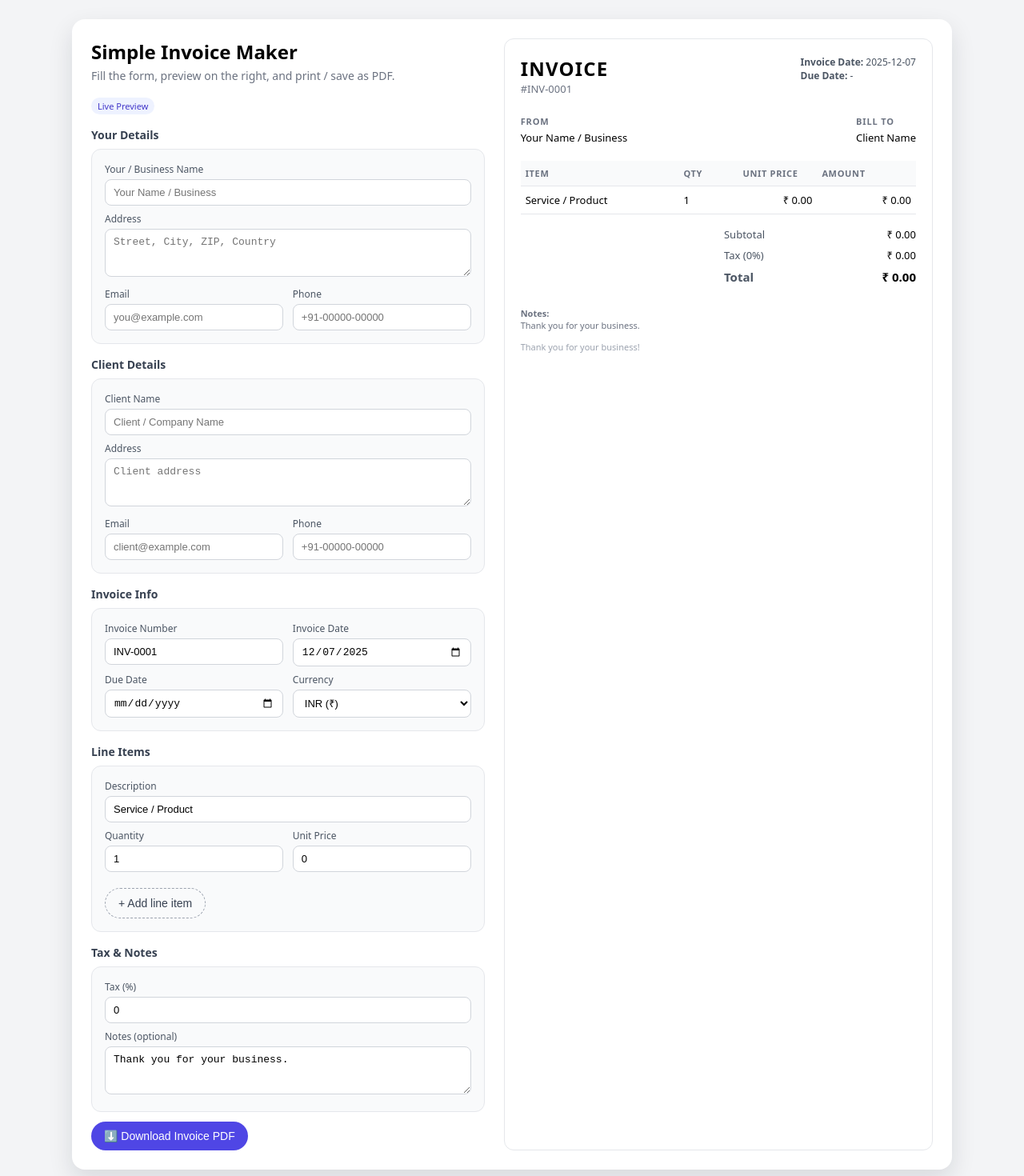
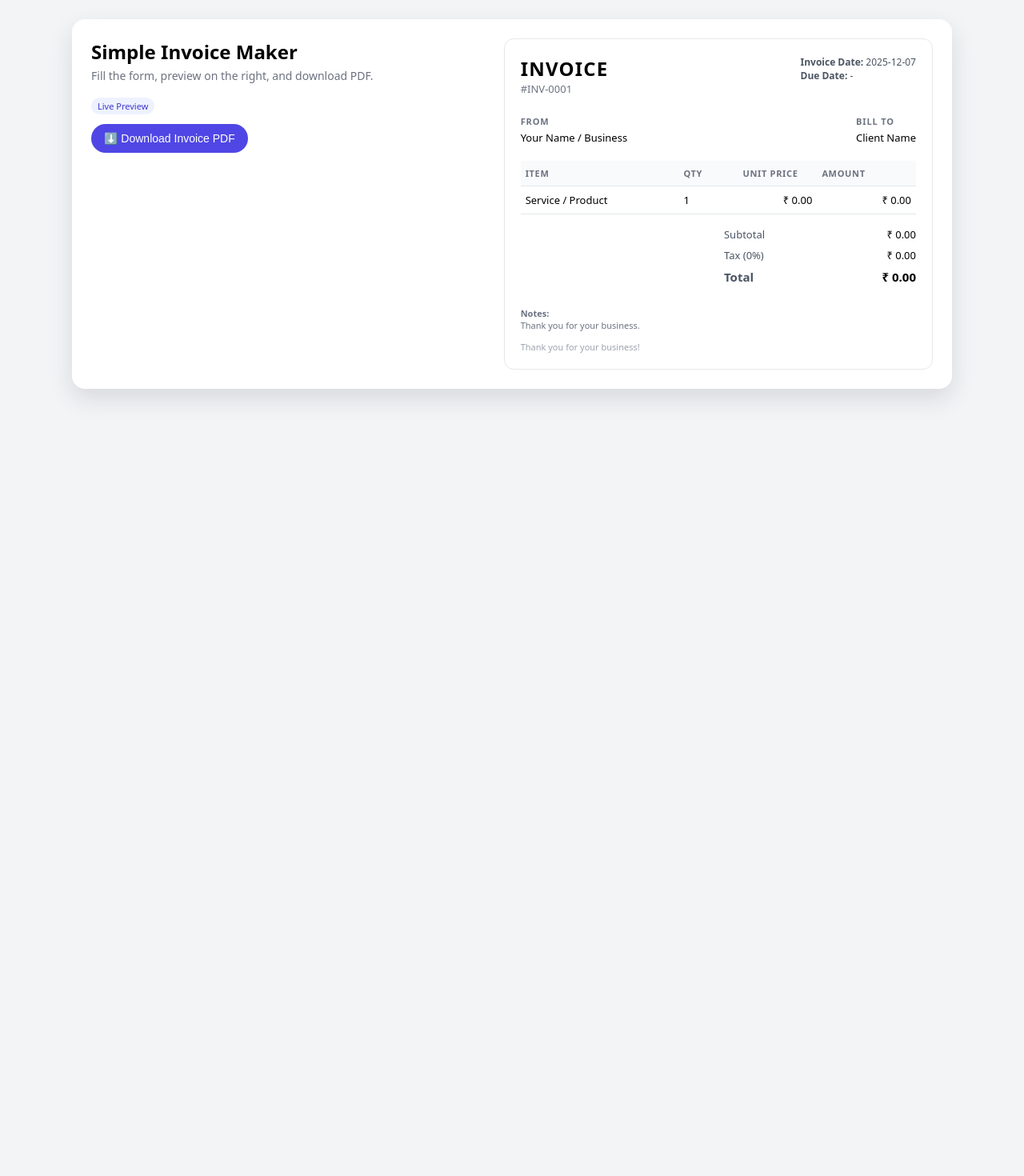
Before and after one commit to abhayswami2004-source/invice-maker, a Next.js app: page / in a window 1280 px wide. Shown: the top 1470 px of the page at 80% size. After the commit the page ends 800 px from the top, so only its background shows below. Built offline with nearby package versions, Linux system fonts and the light colour scheme.

Commit message:
Update InvoiceForm.js

```diff
--- a/app/components/InvoiceForm.js
+++ b/app/components/InvoiceForm.js
@@ -15,284 +15,58 @@ export default function InvoiceForm({
   onAddItem,
   onRemoveItem,
 }) {
-  const downloadPDF = () => {
-  const element = document.getElementById("invoice-pdf");
-  if (!element) {
+
+  const downloadPDF = async () => {
+    const invoice = document.getElementById("invoice-pdf");
+    if (!invoice) {
       alert("Invoice not found");
       return;
     }
 
+    // Clone invoice for clean render
+    const clone = invoice.cloneNode(true);
+
+    const wrapper = document.createElement("div");
+    wrapper.style.position = "fixed";
+    wrapper.style.left = "0";
+    wrapper.style.top = "0";
+    wrapper.style.width = "210mm";
+    wrapper.style.background = "#ffffff";
+    wrapper.style.padding = "10mm";
+    wrapper.style.zIndex = "99999";
+
+    wrapper.appendChild(clone);
+    document.body.appendChild(wrapper);
+
     const options = {
-    margin: 10,
+      margin: 0,
       filename: "invoice.pdf",
-    image: { type: "jpeg", quality: 0.98 },
-    html2canvas: { scale: 2 },
-    jsPDF: { unit: "mm", format: "a4", orientation: "portrait" },
+      image: { type: "jpeg", quality: 1 },
+      html2canvas: {
+        scale: 2,
+        backgroundColor: "#ffffff",
+        useCORS: true,
+      },
+      jsPDF: {
+        unit: "mm",
+        format: "a4",
+        orientation: "portrait",
+      },
     };
 
-  html2pdf().set(options).from(element).save();
+    await html2pdf().set(options).from(wrapper).save();
+
+    document.body.removeChild(wrapper);
   };
+
   return (
     <div>
       <div className="app-title">Simple Invoice Maker</div>
       <div className="app-subtitle">
-        Fill the form, preview on the right, and print / save as PDF.
+        Fill the form, preview on the right, and download PDF.
       </div>
 
       <span className="badge">Live Preview</span>
-
-      {/* Your Details */}
-      <div className="section-title">Your Details</div>
-      <div className="card">
-        <div className="flex-row">
-          <div className="flex-1">
-            <label className="label">Your / Business Name</label>
-            <input
-              className="input"
-              value={from.name}
-              onChange={(e) => onFieldChange("from", "name", e.target.value)}
-              placeholder="Your Name / Business"
-            />
-          </div>
-        </div>
-
-        <label className="label" style={{ marginTop: 8 }}>
-          Address
-        </label>
-        <textarea
-          className="textarea"
-          value={from.address}
-          onChange={(e) => onFieldChange("from", "address", e.target.value)}
-          placeholder="Street, City, ZIP, Country"
-        />
-
-        <div className="flex-row" style={{ marginTop: 8 }}>
-          <div className="flex-1">
-            <label className="label">Email</label>
-            <input
-              className="input"
-              value={from.email}
-              onChange={(e) => onFieldChange("from", "email", e.target.value)}
-              placeholder="you@example.com"
-            />
-          </div>
-          <div className="flex-1">
-            <label className="label">Phone</label>
-            <input
-              className="input"
-              value={from.phone}
-              onChange={(e) => onFieldChange("from", "phone", e.target.value)}
-              placeholder="+91-00000-00000"
-            />
-          </div>
-        </div>
-      </div>
-
-      {/* Client Details */}
-      <div className="section-title">Client Details</div>
-      <div className="card">
-        <div className="flex-row">
-          <div className="flex-1">
-            <label className="label">Client Name</label>
-            <input
-              className="input"
-              value={to.name}
-              onChange={(e) => onFieldChange("to", "name", e.target.value)}
-              placeholder="Client / Company Name"
-            />
-          </div>
-        </div>
-
-        <label className="label" style={{ marginTop: 8 }}>
-          Address
-        </label>
-        <textarea
-          className="textarea"
-          value={to.address}
-          onChange={(e) => onFieldChange("to", "address", e.target.value)}
-          placeholder="Client address"
-        />
-
-        <div className="flex-row" style={{ marginTop: 8 }}>
-          <div className="flex-1">
-            <label className="label">Email</label>
-            <input
-              className="input"
-              value={to.email}
-              onChange={(e) => onFieldChange("to", "email", e.target.value)}
-              placeholder="client@example.com"
-            />
-          </div>
-          <div className="flex-1">
-            <label className="label">Phone</label>
-            <input
-              className="input"
-              value={to.phone}
-              onChange={(e) => onFieldChange("to", "phone", e.target.value)}
-              placeholder="+91-00000-00000"
-            />
-          </div>
-        </div>
-      </div>
-
-      {/* Invoice Info */}
-      <div className="section-title">Invoice Info</div>
-      <div className="card">
-        <div className="flex-row">
-          <div className="flex-1">
-            <label className="label">Invoice Number</label>
-            <input
-              className="input"
-              value={invoiceNumber}
-              onChange={(e) =>
-                onFieldChange("meta", "invoiceNumber", e.target.value)
-              }
-              placeholder="INV-0001"
-            />
-          </div>
-          <div className="flex-1">
-            <label className="label">Invoice Date</label>
-            <input
-              type="date"
-              className="input"
-              value={invoiceDate}
-              onChange={(e) =>
-                onFieldChange("meta", "invoiceDate", e.target.value)
-              }
-            />
-          </div>
-        </div>
-
-        <div className="flex-row" style={{ marginTop: 8 }}>
-          <div className="flex-1">
-            <label className="label">Due Date</label>
-            <input
-              type="date"
-              className="input"
-              value={dueDate}
-              onChange={(e) =>
-                onFieldChange("meta", "dueDate", e.target.value)
-              }
-            />
-          </div>
-          <div className="flex-1">
-            <label className="label">Currency</label>
-            <select
-              className="select"
-              value={currency}
-              onChange={(e) =>
-                onFieldChange("meta", "currency", e.target.value)
-              }
-            >
-              <option value="₹">INR (₹)</option>
-              <option value="$">USD ($)</option>
-              <option value="€">EUR (€)</option>
-              <option value="£">GBP (£)</option>
-            </select>
-          </div>
-        </div>
-      </div>
-
-      {/* Items */}
-      <div className="section-title">Line Items</div>
-      <div className="card">
-        {items.map((item, index) => (
-          <div
-            key={index}
-            style={{
-              borderBottom:
-                index !== items.length - 1 ? "1px dashed #e5e7eb" : "none",
-              paddingBottom: 10,
-              marginBottom: 10,
-            }}
-          >
-            <label className="label">Description</label>
-            <input
-              className="input"
-              value={item.description}
-              onChange={(e) =>
-                onItemChange(index, "description", e.target.value)
-              }
-              placeholder="e.g. Website design, Product X"
-            />
-
-            <div className="flex-row" style={{ marginTop: 8 }}>
-              <div className="flex-1">
-                <label className="label">Quantity</label>
-                <input
-                  type="number"
-                  min="0"
-                  className="input"
-                  value={item.quantity}
-                  onChange={(e) =>
-                    onItemChange(index, "quantity", e.target.value)
-                  }
-                />
-              </div>
-              <div className="flex-1">
-                <label className="label">Unit Price</label>
-                <input
-                  type="number"
-                  min="0"
-                  className="input"
-                  value={item.unitPrice}
-                  onChange={(e) =>
-                    onItemChange(index, "unitPrice", e.target.value)
-                  }
-                />
-              </div>
-            </div>
-
-            {items.length > 1 && (
-              <button
-                type="button"
-                className="button button-ghost"
-                style={{ marginTop: 8, fontSize: 12, padding: "6px 10px" }}
-                onClick={() => onRemoveItem(index)}
-              >
-                ✕ Remove item
-              </button>
-            )}
-          </div>
-        ))}
-
-        <button
-          type="button"
-          className="button button-ghost"
-          onClick={onAddItem}
-        >
-          + Add line item
-        </button>
-      </div>
-
-      {/* Tax & Notes */}
-      <div className="section-title">Tax & Notes</div>
-      <div className="card">
-        <div className="flex-row">
-          <div className="flex-1">
-            <label className="label">Tax (%)</label>
-            <input
-              type="number"
-              min="0"
-              className="input"
-              value={taxRate}
-              onChange={(e) =>
-                onFieldChange("meta", "taxRate", e.target.value)
-              }
-            />
-          </div>
-        </div>
-
-        <label className="label" style={{ marginTop: 8 }}>
-          Notes (optional)
-        </label>
-        <textarea
-          className="textarea"
-          value={notes}
-          onChange={(e) => onFieldChange("meta", "notes", e.target.value)}
-          placeholder="Payment terms, thank you note, bank details, etc."
-        />
-      </div>
 
       {/* Actions */}
       <div style={{ marginTop: 12, display: "flex", gap: 8 }}>
@@ -304,6 +78,8 @@ export default function InvoiceForm({
           ⬇️ Download Invoice PDF
         </button>
       </div>
+
+      {/* --- REST OF YOUR FORM CODE SAME AS BEFORE --- */}
     </div>
   );
 }
```
Lines whose indentation alone changed are shown as unchanged.
